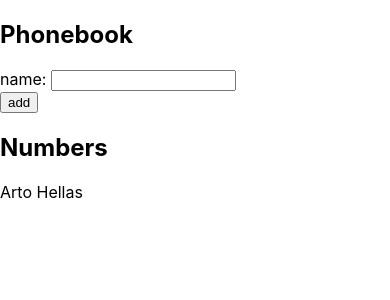
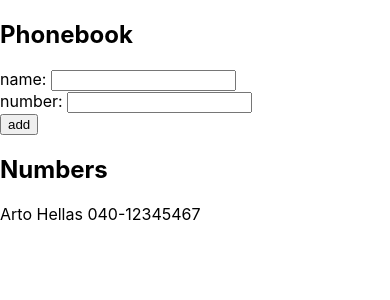
Before and after one commit to igMike-V/fullstackopen, a React (Create React App) app in the folder part2/phonebook/: page / in a window 390 px wide. Shown: the top 300 px of the page. Built offline with nearby package versions, Linux system fonts and the light colour scheme.

Commit message:
2_8 The Phonebook step3

```diff
--- a/part2/phonebook/src/App.js
+++ b/part2/phonebook/src/App.js
@@ -2,16 +2,24 @@ import { useState } from 'react'
 
 const Numbers = ({persons}) => persons.map(person => <Person key={person.name} person={person} />)
 
-const Person = ({person}) => <p>{person.name}</p>
+const Person = ({person}) => <p>{person.name} {person.number}</p>
 
 const App = () => {
   const [persons, setPersons] = useState([
-    { name: 'Arto Hellas' }
+    {
+      name: 'Arto Hellas',
+      number: '040-12345467'
+    }
   ])
   const [newName, setNewName] = useState('')
+  const [newNumber, setNewNumber] = useState('')
 
   const handleNameChange = (event) => {
     setNewName(event.target.value)
+  }
+
+  const handleNumberChange = (event) => {
+    setNewNumber(event.target.value)
   }
 
   const addNumber = (event) => {
@@ -19,9 +27,11 @@ const App = () => {
     if(! persons.find(person => person.name === newName )){
       const numObject = {
         name: newName,
+        number: newNumber
       }
       setPersons(persons.concat(numObject))
       setNewName('')
+      setNewNumber('')
     } else {
       alert(`${newName} is already added to phonebook`)
     }
@@ -32,10 +42,9 @@ const App = () => {
       <h2>Phonebook</h2>
       <form onSubmit={addNumber}>
         <div>
-          name: <input
-            value={newName}
-            onChange={handleNameChange}
-          />
+          name: <input value={newName} onChange={handleNameChange} />
+          <br />
+          number: <input value={newNumber} onChange={handleNumberChange} />
         </div>
         <div>
           <button type="submit">add</button>
```
